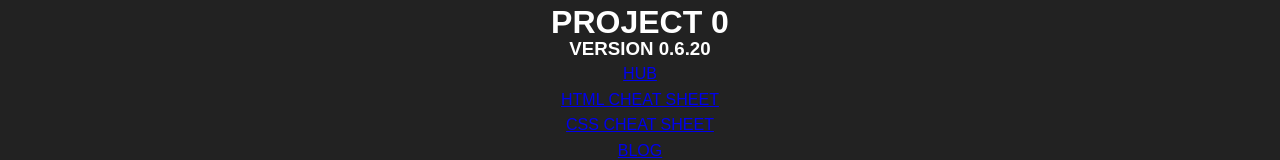
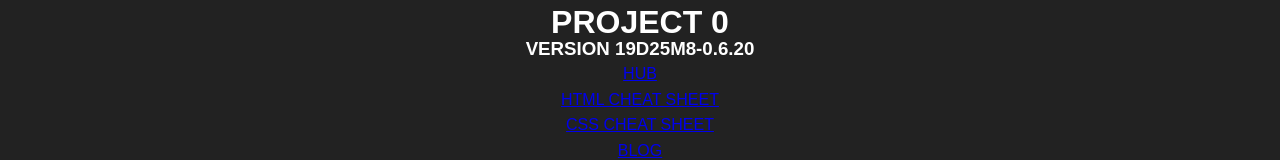
Before and after one commit to brianbert/PROJECT-0, a plain HTML site: page index.html in a window 1280 px wide. Shown: the top 160 px of the page. Drawn offline with Linux system fonts and the light colour scheme.

Commit message:
v.19D25M8-0.6.20

```diff
--- a/index.html
+++ b/index.html
@@ -12,7 +12,7 @@
   <body>
     <header id="mainHeader">
       <h1>PROJECT 0</h1>
-      <h3>VERSION 0.6.20</h3>
+      <h3>VERSION 19D25M8-0.6.20</h3>
       <!-- NAVIGATION MENU STARTS------------------------------------------------------------->
       <nav>
         <ul>
```
Also changed, not shown: pages/blog.html (+1 -1 lines), pages/cssCheatSheets.html (+1 -1 lines), pages/htmlCheatSheets.html (+1 -1 lines).
